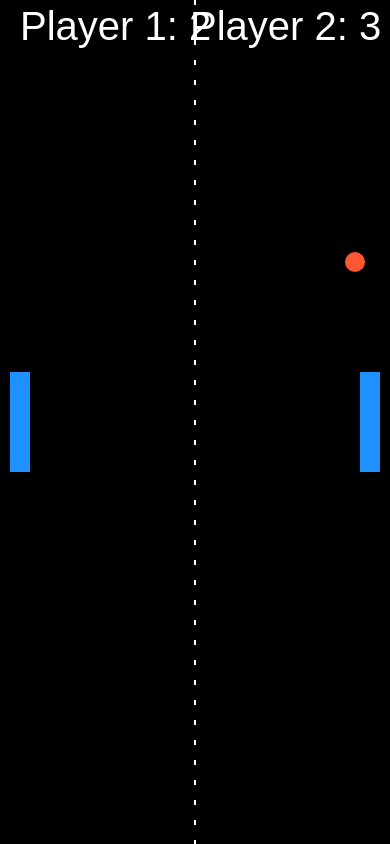
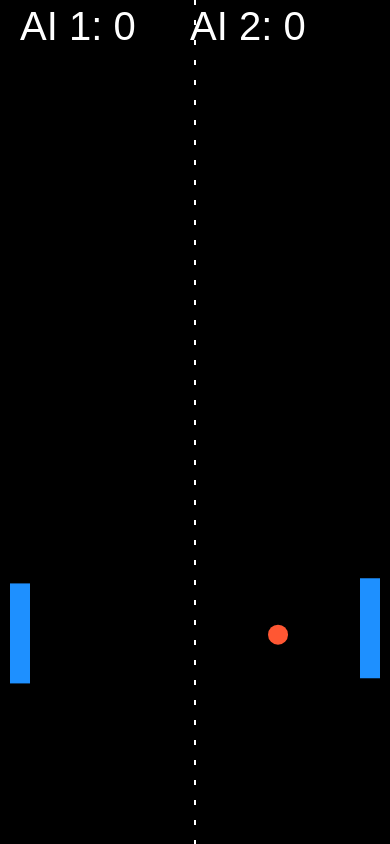
Before and after one commit to bijuaryal91/PingPong, a plain HTML site: page index.html in a window 390 px wide. Drawn offline with Linux system fonts and the light colour scheme.

```diff
--- /dev/null
+++ b/0Player.js
@@ -0,0 +1,167 @@
+// Initialize canvas and context
+const canvas = document.querySelector("#myCanvas");
+const ctx = canvas.getContext("2d");
+
+// Set canvas to full screen
+function resizeCanvas() {
+  canvas.width = window.innerWidth;
+  canvas.height = window.innerHeight;
+}
+window.addEventListener("resize", resizeCanvas);
+resizeCanvas();
+
+// Ball Properties
+let ballRadius = 10;
+let ball = { x: canvas.width / 2, y: canvas.height / 2, dx: 4, dy: 4 };
+
+// Paddle Properties
+let paddleHeight = 100;
+let paddleWidth = 20;
+let player1Y = (canvas.height - paddleHeight) / 2; // AI paddle 1
+let player2Y = (canvas.height - paddleHeight) / 2; // AI paddle 2
+let paddleSpeed = 10;
+
+// Player Scores
+let player1Score = 0;
+let player2Score = 0;
+
+// AI reaction delays and variation in speeds
+let ai1Speed = 0.8 + Math.random() * 0.4; // AI 1 Speed with slight randomness
+let ai2Speed = 0.7 + Math.random() * 0.3; // AI 2 Speed with slight randomness
+
+let ai1ReactionDelay = 0.05 + Math.random() * 0.1; // Reaction delay for AI 1
+let ai2ReactionDelay = 0.05 + Math.random() * 0.1; // Reaction delay for AI 2
+
+// Function to draw paddles
+function drawPaddles() {
+  ctx.fillStyle = "#1E90FF";
+  ctx.fillRect(10, player1Y, paddleWidth, paddleHeight); // AI Paddle 1
+  ctx.fillRect(canvas.width - paddleWidth - 10, player2Y, paddleWidth, paddleHeight); // AI Paddle 2
+}
+
+// Function to draw the ball
+function drawBall() {
+  ctx.fillStyle = "#FF5733";
+  ctx.beginPath();
+  ctx.arc(ball.x, ball.y, ballRadius, 0, Math.PI * 2);
+  ctx.fill();
+  ctx.closePath();
+}
+
+// Function to draw scores
+function drawScores() {
+  ctx.font = "40px Arial";
+  ctx.fillStyle = "#fff";
+  ctx.fillText("AI 1: " + player1Score, 20, 40); // AI 1 score
+  ctx.fillText("AI 2: " + player2Score, canvas.width - 200, 40); // AI 2 score
+}
+
+// Function to draw the center line
+function drawCenterLine() {
+  ctx.beginPath();
+  ctx.setLineDash([5, 15]); // Dashed line
+  ctx.moveTo(canvas.width / 2, 0);
+  ctx.lineTo(canvas.width / 2, canvas.height);
+  ctx.lineWidth = 2;
+  ctx.strokeStyle = "#fff";
+  ctx.stroke();
+  ctx.closePath();
+}
+
+// Game loop
+function draw() {
+  ctx.clearRect(0, 0, canvas.width, canvas.height);
+  drawCenterLine(); // Draw the center line
+  drawPaddles();
+  drawBall();
+  drawScores();
+
+  // Ball Movement
+  ball.x += ball.dx;
+  ball.y += ball.dy;
+
+  // Ball Wall Collision Detection
+  if (ball.y + ball.dy > canvas.height - ballRadius || ball.y + ball.dy < ballRadius) {
+    ball.dy = -ball.dy; // Reverse vertical direction
+  }
+
+  // Paddle Collision Detection
+  if (
+    ball.x - ballRadius < paddleWidth + 10 && // Player 1 paddle (AI 1)
+    ball.y > player1Y &&
+    ball.y < player1Y + paddleHeight
+  ) {
+    let hitPosition = (ball.y - player1Y) / paddleHeight; // Value between 0 and 1
+    let angle = ((hitPosition - 0.5) * Math.PI) / 3; // Adjust the angle range
+    ball.dx = -ball.dx * 1.1; // Reverse horizontal direction and increase speed
+    ball.dy = 4 * Math.sin(angle) * 1.1; // Update vertical direction based on hit position
+  } else if (
+    ball.x + ballRadius > canvas.width - paddleWidth - 10 && // Player 2 paddle (AI 2)
+    ball.y > player2Y &&
+    ball.y < player2Y + paddleHeight
+  ) {
+    let hitPosition = (ball.y - player2Y) / paddleHeight; // Value between 0 and 1
+    let angle = ((hitPosition - 0.5) * Math.PI) / 3; // Adjust the angle range
+    ball.dx = -ball.dx * 1.1; // Reverse horizontal direction and increase speed
+    ball.dy = 4 * Math.sin(angle) * 1.1; // Update vertical direction based on hit position
+  }
+
+  // Scoring
+  if (ball.x + ballRadius < 0) {
+    player2Score++; // Player 2 (AI 2) scores
+    resetBall();
+  } else if (ball.x - ballRadius > canvas.width) {
+    player1Score++; // Player 1 (AI 1) scores
+    resetBall();
+  }
+
+  // Check for a winner
+  if (player1Score === 10) {
+    setTimeout(() => {
+      alert("AI 1 wins the game!");
+      document.location.reload();
+    }, 100);
+  }
+  if (player2Score === 10) {
+    setTimeout(() => {
+      alert("AI 2 wins the game!");
+      document.location.reload();
+    }, 100);
+  }
+
+  // AI Movement for Player 1 (AI 1)
+  if (Math.random() > ai1ReactionDelay) {
+    if (ball.y < player1Y + paddleHeight / 2) {
+      player1Y -= paddleSpeed * ai1Speed; // Move up
+    } else if (ball.y > player1Y + paddleHeight / 2) {
+      player1Y += paddleSpeed * ai1Speed; // Move down
+    }
+  }
+
+  // AI Movement for Player 2 (AI 2)
+  if (Math.random() > ai2ReactionDelay) {
+    if (ball.y < player2Y + paddleHeight / 2) {
+      player2Y -= paddleSpeed * ai2Speed; // Move up
+    } else if (ball.y > player2Y + paddleHeight / 2) {
+      player2Y += paddleSpeed * ai2Speed; // Move down
+    }
+  }
+
+  // Constrain AI paddles within canvas bounds
+  player1Y = Math.max(Math.min(player1Y, canvas.height - paddleHeight), 0);
+  player2Y = Math.max(Math.min(player2Y, canvas.height - paddleHeight), 0);
+
+  // Calls the draw function recursively
+  requestAnimationFrame(draw);
+}
+
+// Function to reset the ball position
+function resetBall() {
+  ball.x = canvas.width / 2;
+  ball.y = canvas.height / 2;
+  ball.dx = 4 * (Math.random() < 0.5 ? 1 : -1); // Randomize direction
+  ball.dy = 4 * (Math.random() < 0.5 ? 1 : -1); // Randomize direction
+}
+
+// Start the game
+draw();
--- a/index.html
+++ b/index.html
@@ -19,6 +19,6 @@
 </head>
 <body>
     <canvas id="myCanvas"></canvas>
-    <script src="main.js"></script>
+    <script src="0Player.js"></script>
 </body>
 </html>
```
Also changed, not shown: 1Player.js (added, +183 -0 lines), 2Player.js (renamed from main.js).
